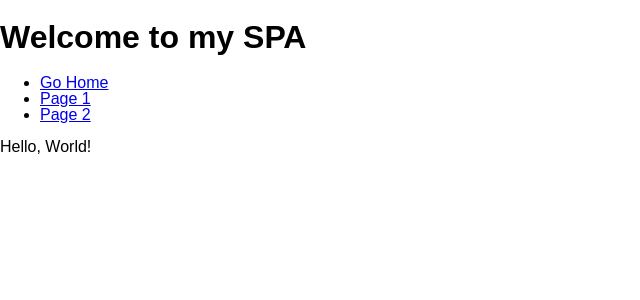
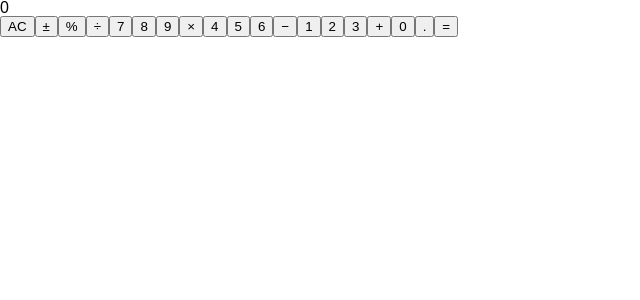
Before and after one commit to Carla-Joseph/calc, a React (Create React App) app: page / in a window 1280 px wide. Shown: the top 300 px of the page, without its empty margins (0-640 px from the left). Built offline with nearby package versions, Linux system fonts and the light colour scheme.

Commit message:
Created Calculator function

```diff
--- a/src/App.jsx
+++ b/src/App.jsx
@@ -8,22 +8,7 @@ import NotFound from './pages/NotFound'
 function App() {
   return (
     <Router>
-      <header>
-        <h1>Welcome to my SPA</h1>
-        <nav>
-          <ul>
-            <li>
-              <Link to="/">Go Home</Link>
-            </li>
-            <li>
-              <Link to="/1">Page 1</Link>
-            </li>
-            <li>
-              <Link to="/2">Page 2</Link>
-            </li>
-          </ul>
-        </nav>
-      </header>
+
       <Switch>
         <Route exact path="/" component={HomePage}></Route>
         <Route exact path="/1" component={Page}></Route>
--- /dev/null
+++ b/src/components/Calculator.jsx
@@ -0,0 +1,136 @@
+import React, { useState } from 'react'
+
+export function Calculator() {
+  const [currentDisplay, setCurrentDisplay] = useState(0)
+  const [leftOperand, setLeftOperand] = useState()
+  const [operator, setOperator] = useState()
+  const [rightOperand, setRightOperand] = useState()
+
+  const handleClickDigit = event => {
+    const digitText = event.target.innerText
+
+    setCurrentDisplay(digitText)
+
+    const digitAsNumber = parseInt(digitText)
+
+    if (leftOperand === undefined) {
+      setLeftOperand(digitAsNumber)
+    } else {
+      setRightOperand(digitAsNumber)
+    }
+  }
+
+  const handleClickOperator = operator => {
+    setOperator(operator)
+  }
+
+  const handleClickEquals = () => {
+    let answer
+
+    switch (operator) {
+      case '/':
+        answer = leftOperand / rightOperand
+        break
+
+      case '*':
+        answer = leftOperand * rightOperand
+        break
+
+      case '-':
+        answer = leftOperand - rightOperand
+        break
+
+      case '+':
+        answer = leftOperand + rightOperand
+        break
+    }
+
+    setCurrentDisplay(answer)
+  }
+
+  const handleClickClear = () => {
+    setCurrentDisplay(0)
+    setLeftOperand(undefined)
+    setRightOperand(undefined)
+    setOperator(undefined)
+  }
+
+  console.log(handleClickDigit)
+  return (
+    <main>
+      <div className="calculator">
+        <div className="display">{currentDisplay}</div>
+        <div className="buttons">
+          <button onClick={handleClickClear} className="button fn">
+            AC
+          </button>
+          <button className="button fn">&#177;</button>
+          <button className="button fn">&#37;</button>
+          <button
+            onClick={() => handleClickOperator('/')}
+            className="button op"
+          >
+            &#247;
+          </button>
+          <button onClick={handleClickDigit} className="button">
+            7
+          </button>
+          <button onClick={handleClickDigit} className="button">
+            8
+          </button>
+          <button onClick={handleClickDigit} className="button">
+            9
+          </button>
+          <button
+            onClick={() => handleClickOperator('*')}
+            className="button op"
+          >
+            {' '}
+            &#215;
+          </button>
+          <button onClick={handleClickDigit} className="button">
+            4
+          </button>
+          <button onClick={handleClickDigit} className="button">
+            5
+          </button>
+          <button onClick={handleClickDigit} className="button">
+            6
+          </button>
+          <button
+            onClick={() => handleClickOperator('-')}
+            className="button op"
+          >
+            {' '}
+            &#8722;
+          </button>
+
+          <button onClick={handleClickDigit} className="button">
+            1
+          </button>
+          <button onClick={handleClickDigit} className="button">
+            2
+          </button>
+          <button onClick={handleClickDigit} className="button">
+            3
+          </button>
+          <button
+            onClick={() => handleClickOperator('+')}
+            className="button op"
+          >
+            &#43;
+          </button>
+          <button onClick={handleClickDigit} className="button x2">
+            0
+          </button>
+          <button className="button">.</button>
+          <button onClick={handleClickEquals} className="button op">
+            &#61;
+          </button>
+        </div>
+      </div>
+    </main>
+  )
+}
+
+export default Calculator
--- a/src/components/HelloWorld.jsx
+++ /dev/null
@@ -1,7 +0,0 @@
-import React from 'react'
-
-function HelloWorld() {
-  return <div>Hello, World!</div>
-}
-
-export default HelloWorld
--- a/src/pages/HomePage.jsx
+++ b/src/pages/HomePage.jsx
@@ -1,8 +1,8 @@
 import React from 'react'
-import HelloWorld from '../components/HelloWorld'
+import Calculator from '../components/Calculator'
 
 function HomePage() {
-  return <HelloWorld />
+  return <Calculator />
 }
 
 export default HomePage
```
